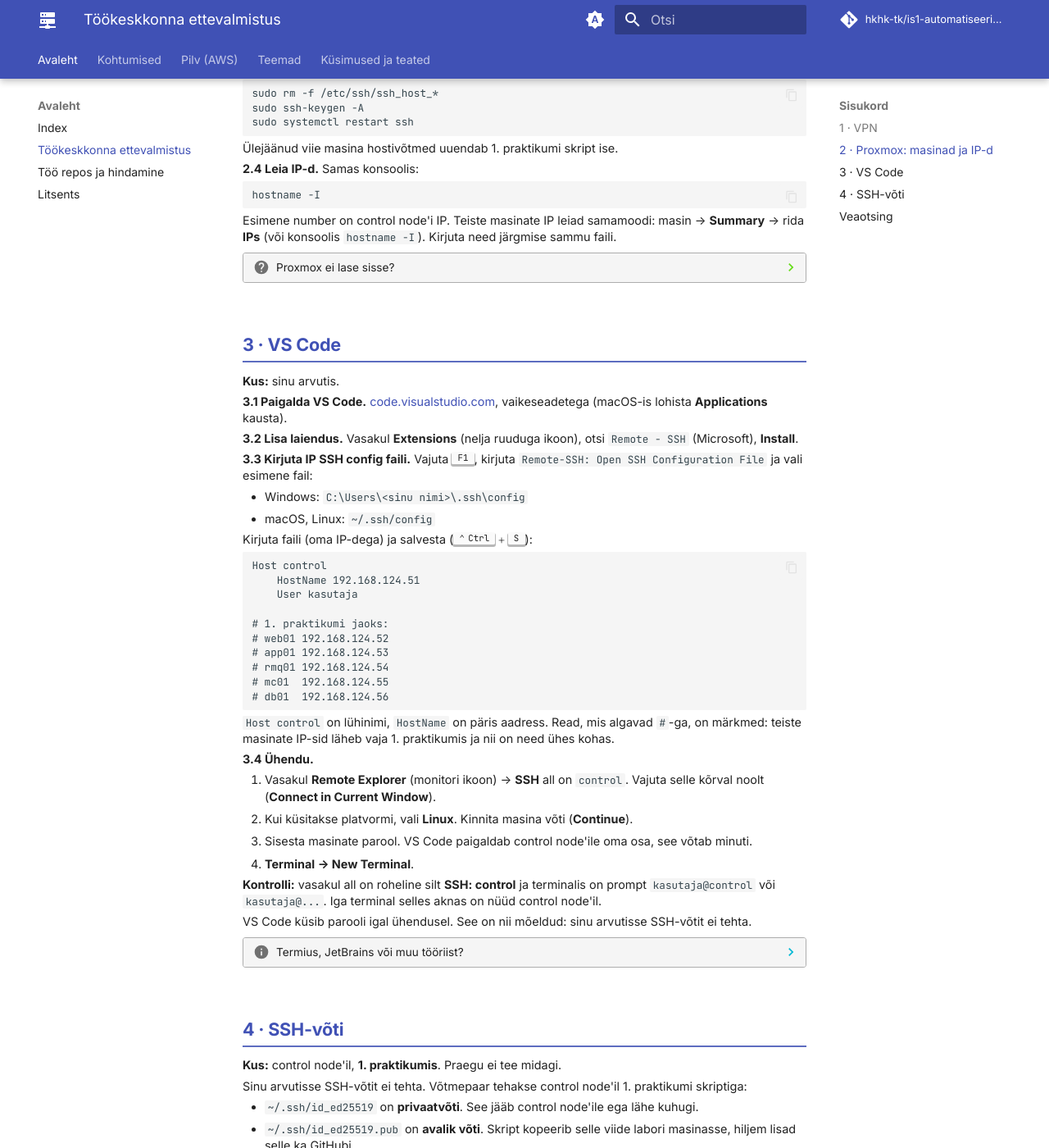
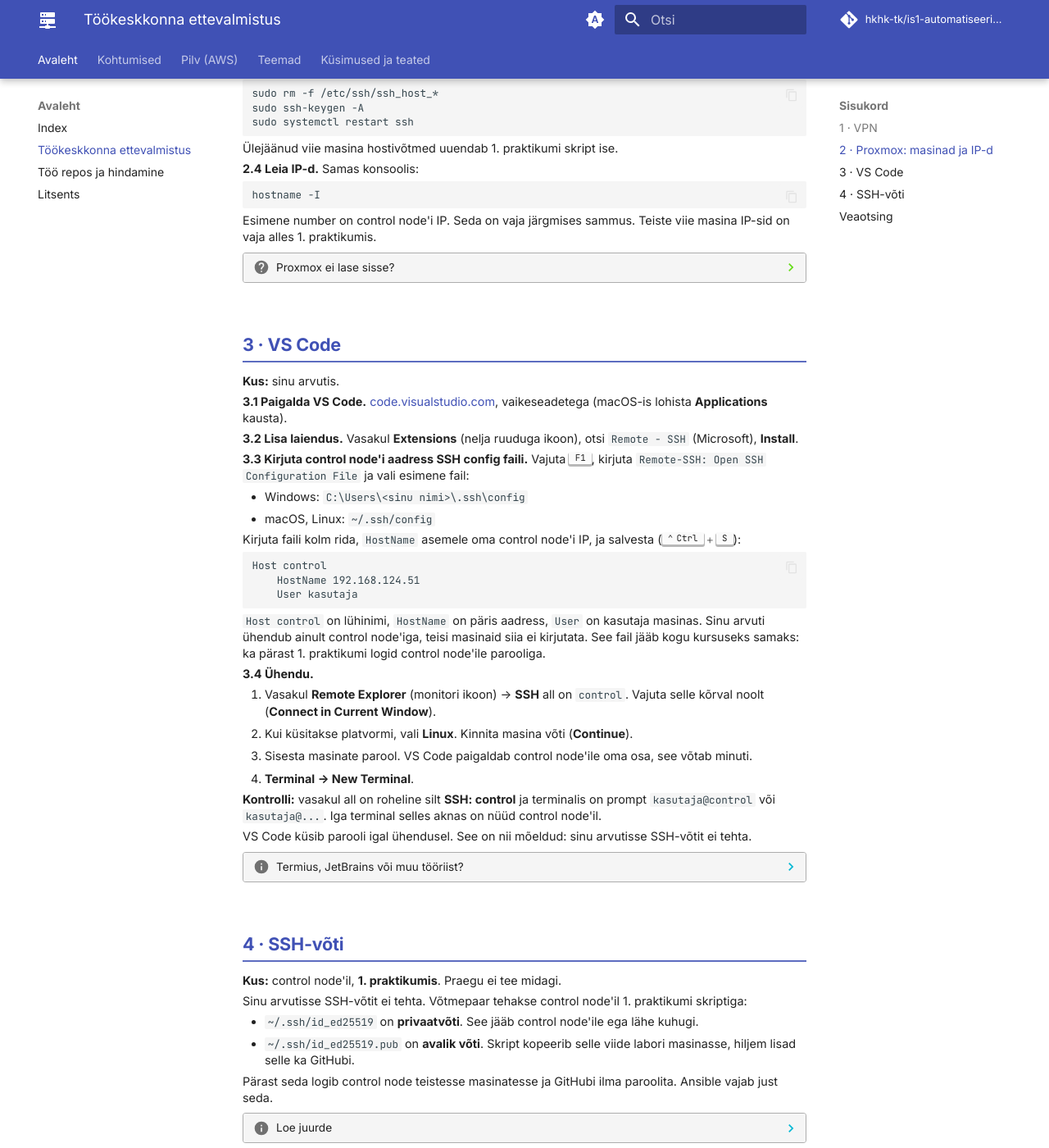
Before and after one commit to hkhk-tk/is1-automatiseerimine, an MkDocs documentation site: the page built from docs/00-ulevaade/keskkond.md, in a window 1280 px wide and 1400 px high, scrolled down 2063 px. Shown: the whole window at 82% size. Built offline with MkDocs 1.6.1 and Material for MkDocs 9.7.7, drawn with Linux system fonts in a browser that asks for light colours; comment, search, counter and statistics services are not loaded.

Commit message:
SSH config sülearvutis ainult control node; lab 1 IP-d Proxmoxist

````diff
--- a/docs/00-ulevaade/keskkond.md
+++ b/docs/00-ulevaade/keskkond.md
@@ -131,7 +131,7 @@ sudo systemctl restart ssh
 hostname -I
 ```
 
-Esimene number on control node'i IP. Teiste masinate IP leiad samamoodi: masin → **Summary** → rida **IPs** (või konsoolis `hostname -I`). Kirjuta need järgmise sammu faili.
+Esimene number on control node'i IP. Seda on vaja järgmises sammus. Teiste viie masina IP-sid on vaja alles 1. praktikumis.
 
 ??? question "Proxmox ei lase sisse?"
 
@@ -145,27 +145,20 @@ Esimene number on control node'i IP. Teiste masinate IP leiad samamoodi: masin
 
 **3.2 Lisa laiendus.** Vasakul **Extensions** (nelja ruuduga ikoon), otsi `Remote - SSH` (Microsoft), **Install**.
 
-**3.3 Kirjuta IP SSH config faili.** Vajuta ++f1++, kirjuta `Remote-SSH: Open SSH Configuration File` ja vali esimene fail:
+**3.3 Kirjuta control node'i aadress SSH config faili.** Vajuta ++f1++, kirjuta `Remote-SSH: Open SSH Configuration File` ja vali esimene fail:
 
 - Windows: `C:\Users\<sinu nimi>\.ssh\config`
 - macOS, Linux: `~/.ssh/config`
 
-Kirjuta faili (oma IP-dega) ja salvesta (++ctrl+s++):
+Kirjuta faili kolm rida, `HostName` asemele oma control node'i IP, ja salvesta (++ctrl+s++):
 
 ```text
 Host control
     HostName 192.168.124.51
     User kasutaja
-
-# 1. praktikumi jaoks:
-# web01 192.168.124.52
-# app01 192.168.124.53
-# rmq01 192.168.124.54
-# mc01  192.168.124.55
-# db01  192.168.124.56
 ```
 
-`Host control` on lühinimi, `HostName` on päris aadress. Read, mis algavad `#`-ga, on märkmed: teiste masinate IP-sid läheb vaja 1. praktikumis ja nii on need ühes kohas.
+`Host control` on lühinimi, `HostName` on päris aadress, `User` on kasutaja masinas. Sinu arvuti ühendub ainult control node'iga, teisi masinaid siia ei kirjutata. See fail jääb kogu kursuseks samaks: ka pärast 1. praktikumi logid control node'ile parooliga.
 
 **3.4 Ühendu.**
 
````
Also changed, not shown: docs/k01/lab-1-keskkond.md (+6 -15 lines).
